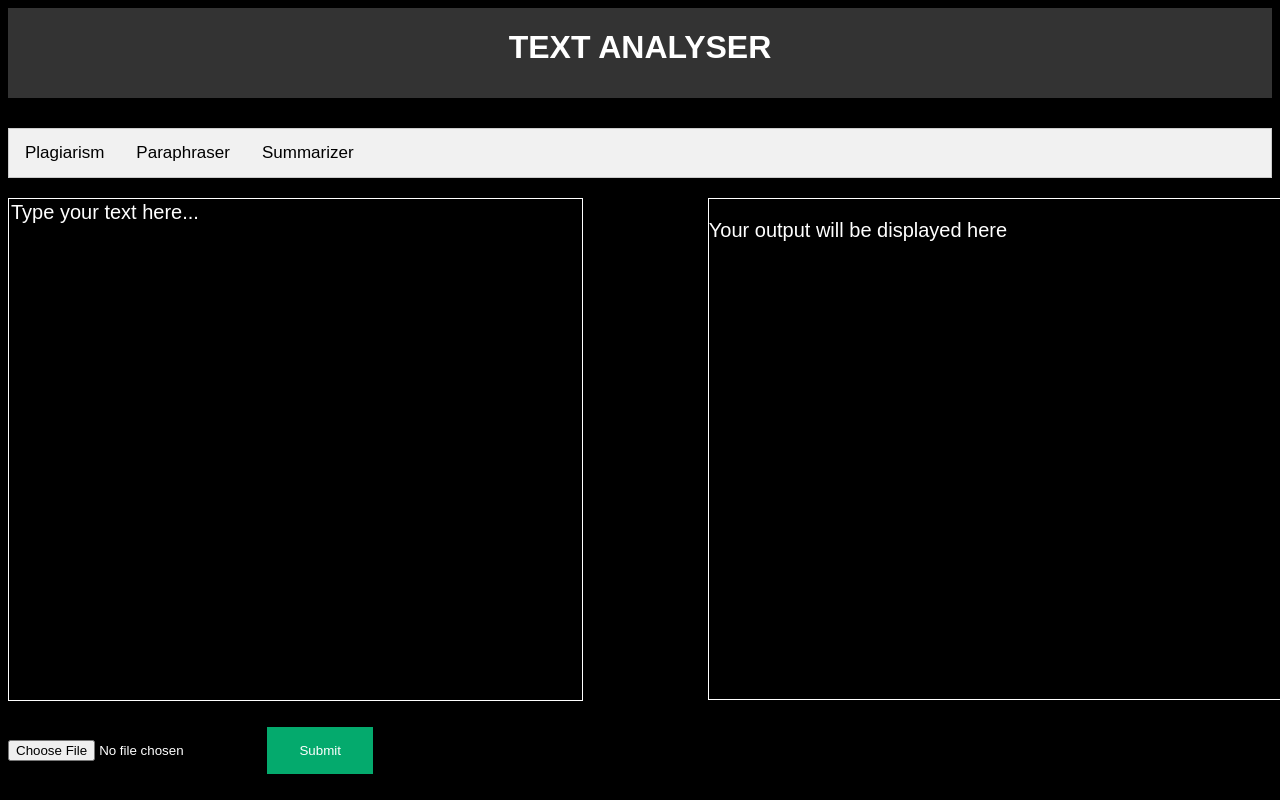
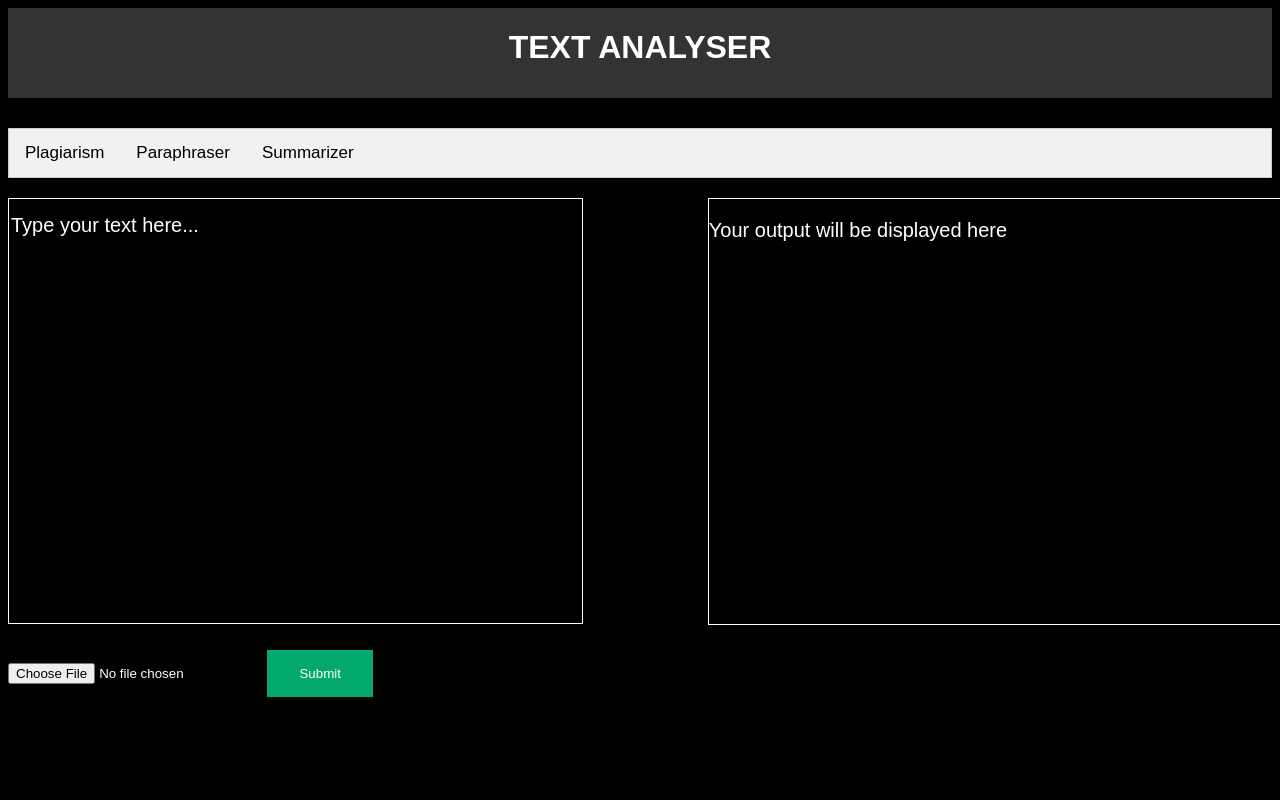
Before and after one commit to xdblanc/Text-Analyzer-using-NLP, a Flask app: page / in a window 1280 px wide. Run offline with Flask 3, Linux system fonts and the light colour scheme; parts of the project's set-up code (start-up, migrations or seed data) failed here and were passed over.

Commit message:
frontend fix

```diff
--- a/plag_files/input.txt
+++ b/plag_files/input.txt
@@ -1 +1,5 @@
-abgbag abg bg bag
+A broad range industrial consumer products use computers control systems. Simple special-purpose devices like microwave ovens remote controls included, factory devices like industrial robots computer-aided design, well general-purpose devices like personal computers mobile devices like smartphones. Computers power Internet, links billions computers users.
+
+
+
+Early computers meant used calculations. Simple manual instruments like abacus aided people calculations since ancient times. Early Industrial Revolution, mechanical devices built automate long, tedious tasks, guiding patterns looms. More sophisticated electrical machines specialized analog calculations early 20th century. The first digital electronic calculating machines developed World War II. The first semiconductor transistors late 1940s followed silicon-based MOSFET (MOS transistor) monolithic integrated circuit chip technologies late 1950s, leading microprocessor microcomputer revolution 1970s. The speed, power versatility computers increasing dramatically ever since then, transistor counts increasing rapid pace (as predicted Moore's law), leading Digital Revolution late 20th early 21st centuries.
--- a/plagiarism.py
+++ b/plagiarism.py
@@ -1,7 +1,7 @@
 import os
 from sklearn.feature_extraction.text import TfidfVectorizer
 from sklearn.metrics.pairwise import cosine_similarity
-import docx2txt
+# import docx2txt
 from nltk.corpus import stopwords
 
 def plag(text):
--- a/templates/index.html
+++ b/templates/index.html
@@ -76,7 +76,7 @@
       }
       textarea {
         width: 45%;
-        height: 497px;
+        height: 407px;
         resize: none;
         background-color: black;
         border: 1px solid white;
@@ -84,11 +84,12 @@
         margin-right: 15px;
         margin-top: 20px;
         font-size: 20px;
+        padding-top: 15px;
       }
 
       .container {
         width: 45%;
-        height: 500px;
+        height: 425px;
         border: 1px solid white;
         margin: 0px;
         position: relative;
@@ -99,6 +100,11 @@
         color: #fff;
         position: fixed;
       }
+      .tabsco{overflow: scroll;overflow-y: scroll;overflow-x: hidden;overflow-y: auto;}
+
+.tabsco::-webkit-scrollbar{
+  display: none;
+}
       p .container {
         font-size: 20px;
       }
@@ -170,9 +176,10 @@
         id="text1"
         name="text1"
         placeholder="Type your text here..."
+        class="tabsco"
       ></textarea>
 
-      <div class="container">
+      <div class="container tabsco">
         <p>Your output will be displayed here</p>
       </div>
       <br />
```
Also changed, not shown: templates/about.html (+11 -4 lines).
